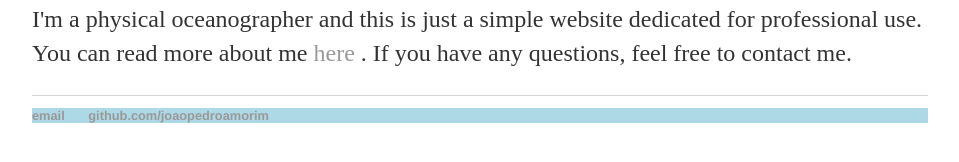
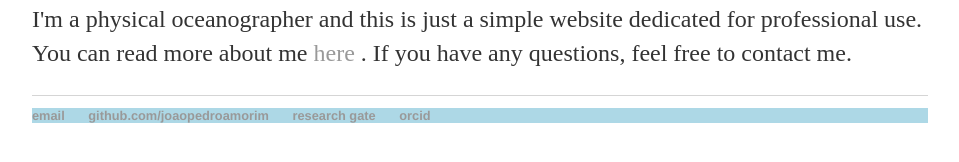
Before and after one commit to joaopedroamorim/joaopedroamorim.github.io, a Jekyll site: the page built from index.html, in a window 1280 px wide. Shown: the part 468-630 px from the top of the page, without its empty margins (160-1119 px from the left). Built offline with Jekyll 4.4.1, drawn with Linux system fonts in a browser that asks for light colours.

Commit message:
Update default.html

```diff
--- a/_layouts/default.html
+++ b/_layouts/default.html
@@ -34,6 +34,8 @@
 	    		<ul>
 	        		<li><a href="mailto:jpedroamorimo@gmail.com">email</a></li>
 	        		<li><a href="https://github.com/joaopedroamorim">github.com/joaopedroamorim</a></li>
+				<li><a href="https://www.researchgate.net/profile/Joao-Mancio-De-Amorim?ev=hdr_xprf">research gate</a></li>
+				<li><a href="https://orcid.org/0000-0002-3380-1352">orcid</a></li>
 				</ul>
 			</footer>
 		</body>
```
